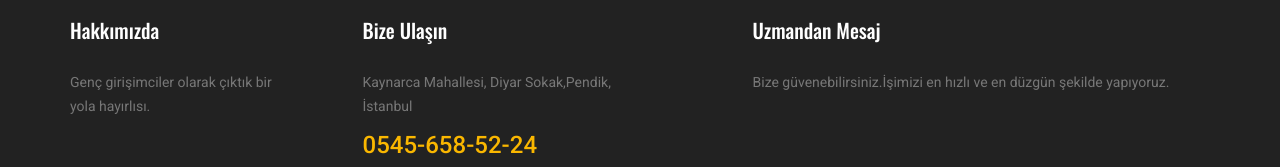
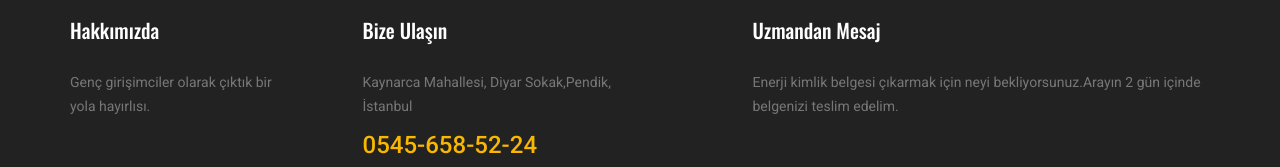
Before and after one commit to shameonyoubro/bmoenerjikimlikbelgesi, a plain HTML site: page about-us.html in a window 1280 px wide. Shown: the part 1563-1730 px from the top of the page. Drawn offline with nearby package versions, Linux system fonts and the light colour scheme.

```diff
--- a/about-us.html
+++ b/about-us.html
@@ -147,7 +147,7 @@ Mevcut Binalar 31 Aralık 2019 tarihine kadar Enerji Kimlik Belgesi almak zorund
                     <div class="col-lg-5 col-md-6 col-sm-6 offset-lg-1">
                         <div class="single-footer-widget">
                             <h6 class="footer_title">Uzmandan Mesaj</h6>
-                            <p>Bize güvenebilirsiniz.İşimizi en hızlı ve en düzgün şekilde yapıyoruz.</p>
+                            <p>Enerji kimlik belgesi çıkarmak için neyi bekliyorsunuz.Arayın 2 gün içinde belgenizi teslim edelim.</p>
                             <div id="mc_embed_signup">
                                 <form target="_blank" action="https://spondonit.us12.list-manage.com/subscribe/post?u=1462626880ade1ac87bd9c93a&amp;id=92a4423d01" method="get" class="subscribe_form relative">
                                     <div class="input-group d-flex flex-row">
```
Also changed, not shown: contact.html (+1 -1 lines).
